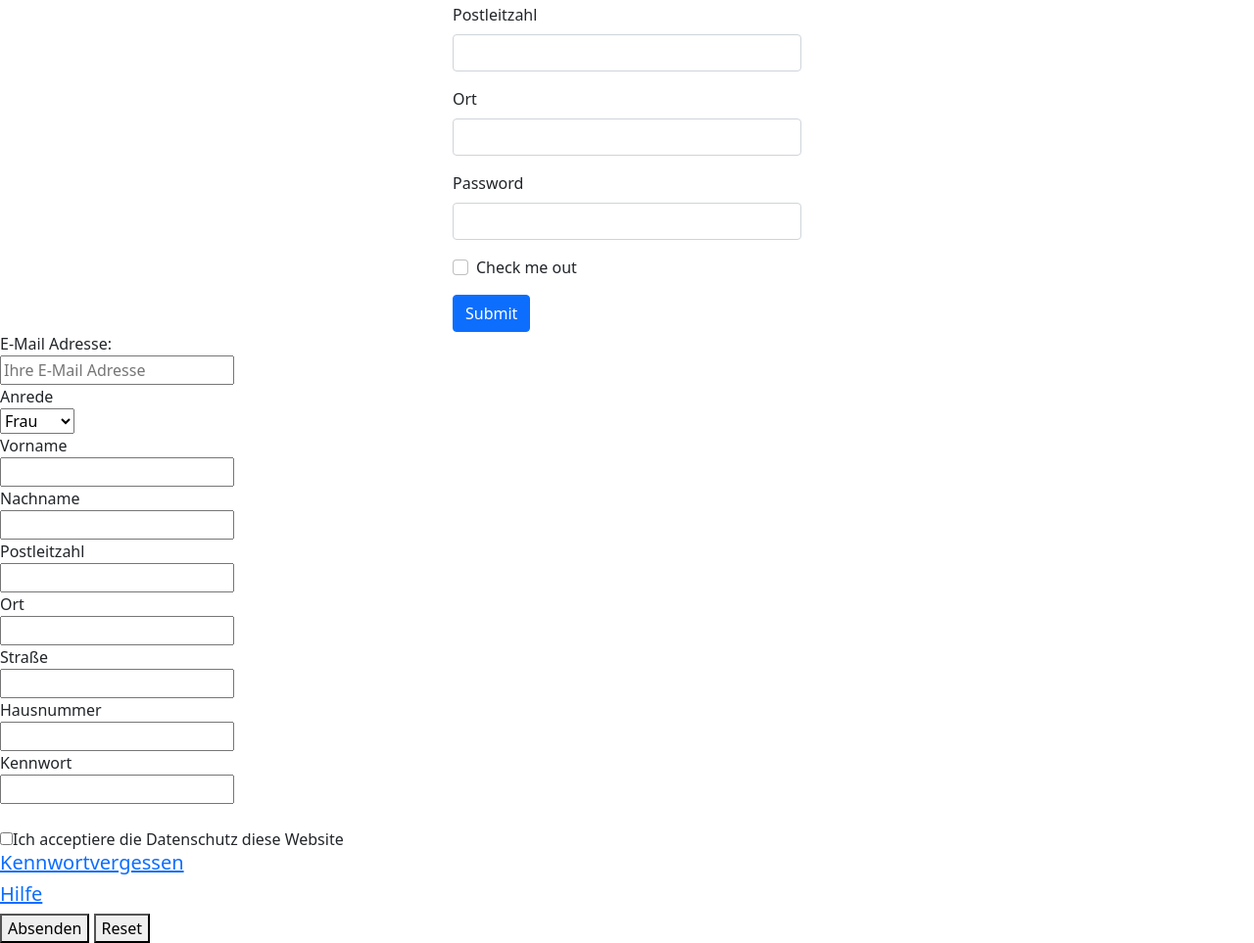
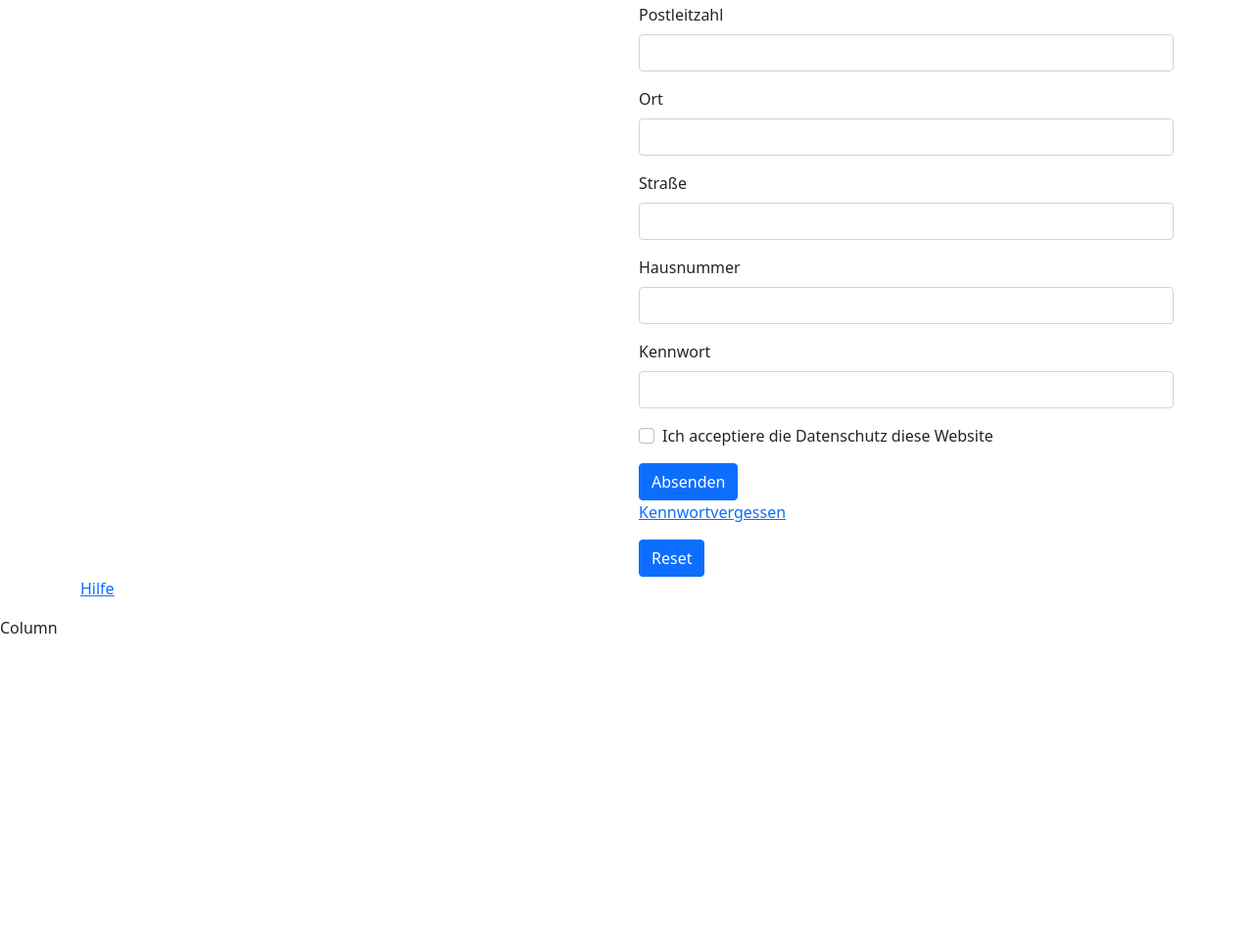
Before and after one commit to alfarasamer/semesterprojekt-frontend, a plain HTML site: page Kunden-Registrierung.html in a window 1280 px wide. Shown: the part 470-1433 px from the top of the page at 98% size. After the commit the page ends 1123 px from the top, so only its background shows below. Drawn offline with nearby package versions, Linux system fonts and the light colour scheme.

Commit message:
Third commit

```diff
--- a/Kunden-Registrierung.html
+++ b/Kunden-Registrierung.html
@@ -19,9 +19,10 @@
         </div>
     </div>
     <div class="row">
-        <div class="col"></div>
         <div class="col">
-
+            Column
+        </div>
+        <div class="col">
             <form>
                 <div class="mb-3">
                     <label for="email" class="form-label">E-Mail Adresse</label>
@@ -52,62 +53,32 @@
                     <label for="city" class="form-label">Ort</label>
                     <input type="text" class="form-control" id="city" required>
                 </div>
-
                 <div class="mb-3">
-                    <label for="exampleInputPassword1" class="form-label">Password</label>
-                    <input type="password" class="form-control" id="exampleInputPassword1">
+                    <label for="street" class="form-label">Straße</label>
+                    <input type="text" class="form-control" id="street" required>
+                </div>
+                <div class="mb-3">
+                    <label for="number" class="form-label">Hausnummer</label>
+                    <input type="text" class="form-control" id="number" required>
+                </div>
+                <div class="mb-3">
+                    <label for="password" class="form-label">Kennwort</label>
+                    <input type="password" class="form-control" id="password">
                 </div>
                 <div class="mb-3 form-check">
                     <input type="checkbox" class="form-check-input" id="exampleCheck1">
-                    <label class="form-check-label" for="exampleCheck1">Check me out</label>
+                    <label class="form-check-label" for="exampleCheck1">Ich acceptiere die Datenschutz diese Website</label>
                 </div>
-                <button type="submit" class="btn btn-primary">Submit</button>
+                <button type="submit" class="btn btn-primary">Absenden</button>
+                 <p><a href="./kennwortreset.html">Kennwortvergessen</a></p>
+                <button type="reset" class="btn btn-primary">Reset</button></div>
+                <p><a href="./hilfe.html">Hilfe</a></p>
+                </div>
             </form>
-
         </div>
-        <div class="col"></div>
+    <div class="col">
+        Column
     </div>
-</div>
-
-
-
-<form action="">
-    <label for="email">E-Mail Adresse:</label><br>
-    <input type="email" required id="email" name="email" placeholder="Ihre E-Mail Adresse"><br>
-    <label for="salutation">Anrede</label><br>
-    <select id="salutation" name="salutation" required>
-        <option value="0">Frau</option>
-        <option value="1">Herr</option>
-        <option value="2">Anders</option>
-    </select><br>
-    <label for="firstname">Vorname</label><br>
-    <input type="text" required id="firstname" name="firstname"><br>
-    <label for="lastname">Nachname</label><br>
-    <input type="text" required id="lastname" name="lastname"><br>
-    <label for="plz">Postleitzahl</label><br>
-    <input type="text" required id="plz" name="plz"><br>
-    <label for="city">Ort</label><br>
-    <input type="text" required id="city" name="city"><br>
-    <label for="street">Straße</label><br>
-    <input type="text" required id="street" name="street"><br>
-    <label for="number">Hausnummer </label><br>
-    <input type="text" required id="number" name="number"><br>
-
-
-
-    <label for="pword">Kennwort</label><br>
-    <input type="password" required id="pword" name="pword"><br><br>
-    <lable><input type="checkbox" required>Ich acceptiere die Datenschutz diese Website</lable>
-    <h5><a href="./kennwortreset.html">Kennwortvergessen</a></h5>
-    <h5><a href="./hilfe.html">Hilfe</a></h5>
-
-
-
-    <button type="submit">Absenden</button>  <button type="reset">Reset</button>
-
-
-
-</form>
 
 <script src="https://cdn.jsdelivr.net/npm/bootstrap@5.0.1/dist/js/bootstrap.bundle.min.js" integrity="sha384-gtEjrD/SeCtmISkJkNUaaKMoLD0//ElJ19smozuHV6z3Iehds+3Ulb9Bn9Plx0x4" crossorigin="anonymous"></script>
 </body>
```
Also changed, not shown: col.html (added, +13 -0 lines).
